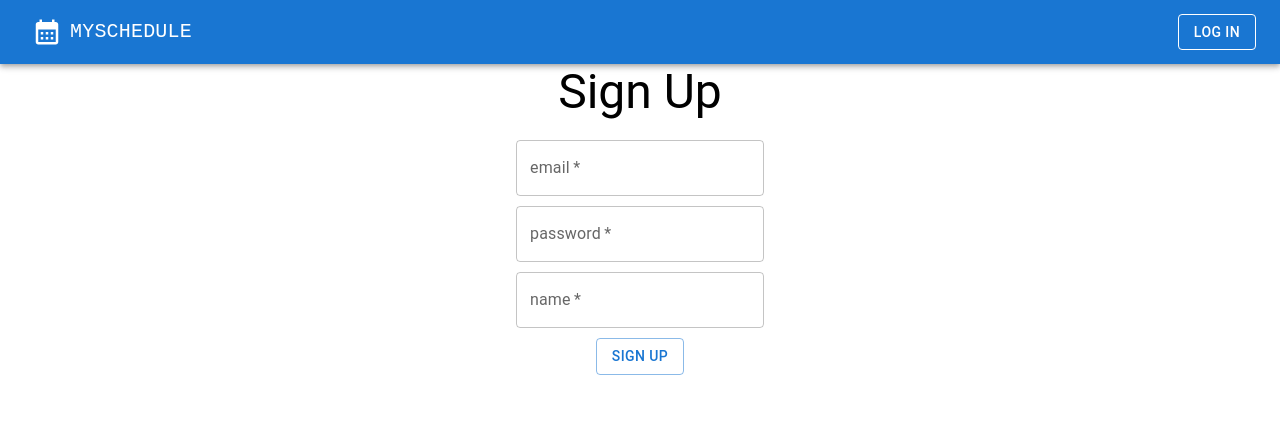
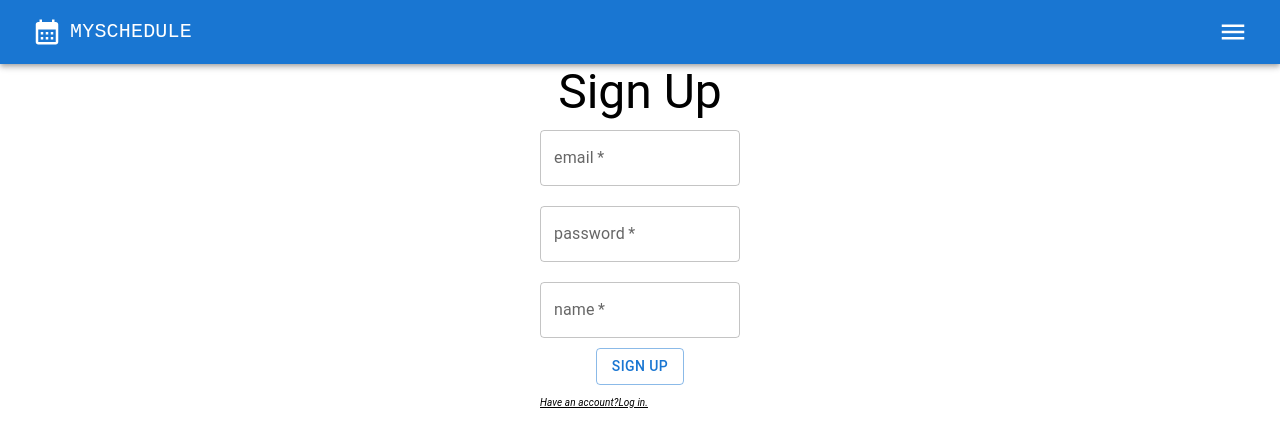
Before and after one commit to darzhang/myschedule, a Next.js app: page /signup in a window 1280 px wide. Shown: the top 446 px of the page. Built offline with nearby package versions, Linux system fonts and the light colour scheme; no server answers.

Commit message:
implement sign out functionality and change the navigation bar into a menu that recognise the user state

```diff
--- a/components/InputField.js
+++ b/components/InputField.js
@@ -5,7 +5,7 @@ import { TextField } from "@mui/material";
 export default function InputField({name, control, rules, condition, helperText, type}) {
   return (
     <div>
-      <Box sx={{display: "flex", flexDirection: "row", justifyContent: "center", alignItems: "center", m: "10px"}}>
+      <Box sx={{m: "10px", width:"200px"}}>
         <Controller
           name={name}
           control={control}
--- /dev/null
+++ b/components/MenuBar.js
@@ -0,0 +1,39 @@
+import { MenuOutlined } from "@mui/icons-material";
+import { Button, IconButton, Menu, MenuItem } from "@mui/material";
+import { useRouter } from "next/router";
+import { useState } from "react";
+import { useAuth } from "../context/AuthContext";
+
+export default function MenuBar() {
+  const [anchorEl, setAnchorEl] = useState(null);
+  const open = Boolean(anchorEl);
+  const router = useRouter();
+  const {user, signout} = useAuth();
+
+  const handleOpen = (event) => {
+    setAnchorEl(event.currentTarget);
+  }
+
+  const handleClose = () => setAnchorEl(null);
+
+  const handleClick = (location) => {
+    router.push(location);
+    handleClose();
+  }
+
+  return (
+    <div>
+      <IconButton color="inherit" onClick={handleOpen}>
+        <MenuOutlined sx={{fontSize:"30px"}} />
+      </IconButton>
+      <Menu
+        anchorEl={anchorEl}
+        open={open}
+        onClose={handleClose}>
+        {!user && <MenuItem onClick={() => handleClick("/signin")}>Sign In</MenuItem>}
+        {user && <MenuItem onClick={() => handleClick("/user/profile")}>Profile</MenuItem>}
+        {user && <MenuItem onClick={signout}>Sign Out</MenuItem>}
+      </Menu>
+    </div>
+  )
+}
--- a/components/Navbar.js
+++ b/components/Navbar.js
@@ -2,8 +2,11 @@ import { CalendarMonth } from "@mui/icons-material";
 import { AppBar, Button, IconButton, Toolbar, Typography } from "@mui/material";
 import { Box } from "@mui/system";
 import Link from "next/link";
+import { useAuth } from "../context/AuthContext";
+import MenuBar from "./MenuBar";
 
 export default function Navbar() {
+  const {user} = useAuth();
   return (
     <div>
       <AppBar position="relative">
@@ -19,9 +22,7 @@ export default function Navbar() {
               </Typography>
             </Box>
           </Link>
-          <Link href={"/signup"}>
-            <Button color="inherit" variant="outlined">Log In</Button>
-          </Link>
+          <MenuBar/>
         </Toolbar>
       </AppBar>
     </div>
--- a/components/ProtectedRoute.js
+++ b/components/ProtectedRoute.js
@@ -12,10 +12,10 @@ export default function ProtectedRoute({children}) {
     if(!user) {
       Swal.fire({
         icon: "error",
-        title: "You have not logged in yet"
+        title: "You have not signed in yet"
       }).then((result) => {
         if(result.isConfirmed){
-          router.push("/login")
+          router.push("/signin")
         }
       })
     }
--- a/context/AuthContext.js
+++ b/context/AuthContext.js
@@ -1,4 +1,4 @@
-import { createUserWithEmailAndPassword, onAuthStateChanged, signInWithEmailAndPassword } from "firebase/auth";
+import { createUserWithEmailAndPassword, onAuthStateChanged, signInWithEmailAndPassword, signOut } from "firebase/auth";
 import { useRouter } from "next/router";
 import { createContext, useContext, useEffect, useState } from "react"
 import Swal from "sweetalert2";
@@ -39,7 +39,7 @@ export default function AuthContextProvider({children}) {
         title: 'You have succefully sign up',
       }).then((result) => {
         if(result.isConfirmed){
-          router.push('/')
+          router.push('/');
         }
       });
 
@@ -56,16 +56,16 @@ export default function AuthContextProvider({children}) {
     }
   }
 
-// login using existing user details
+// signin using existing user details
 const signin = async(email, password) => {
   try {
     await signInWithEmailAndPassword(auth, email, password);
     Swal.fire({
       icon: 'success',
-      title: 'You have succefully sign up',
+      title: 'You have succefully Sign in',
     }).then((result) => {
       if(result.isConfirmed){
-        router.push('/')
+        router.push('/');
       }
     });
 
@@ -86,19 +86,19 @@ const signin = async(email, password) => {
         break;
     }
   }
-  await signInWithEmailAndPassword(auth, email, password);
-  Swal.fire({
+}
+
+//sign the user out
+const signout = async() => {
+  router.push('/');
+  signOut(auth).then(Swal.fire({
     icon: 'success',
-    title: 'You have succesfully log in',
-  }).then((result) => {
-    if(result.isConfirmed){
-      router.push('/')
-    }
-  })
+    title: 'You have succesfully Sign out'
+  }))
 }
 
   return (
-    <AuthContext.Provider value={{user, signup, signin}}>
+    <AuthContext.Provider value={{user, signup, signin, signout}}>
       {loading ? null : children}
     </AuthContext.Provider>
   )
--- a/pages/_app.js
+++ b/pages/_app.js
@@ -4,7 +4,7 @@ import ProtectedRoute from '../components/ProtectedRoute';
 import AuthContextProvider from '../context/AuthContext'
 import '../styles/globals.css'
 
-const noAuthRequired = ['/', '/login', '/signup'];
+const noAuthRequired = ['/', '/signin', '/signup'];
 
 function MyApp({ Component, pageProps }) {
   const router = useRouter();
--- a/pages/login.js
+++ b/pages/signin.js
@@ -5,15 +5,15 @@ import { useAuth } from "../context/AuthContext";
 import { Box } from "@mui/system";
 import Link from "next/link";
 
-export default function LoginPage() {
+export default function SignInPage() {
   const {control, handleSubmit, formState: {errors}} = useForm();
   const {signin} = useAuth();
 
-  const onSubmit = (data) => signup(data.email, data.password);
+  const onSubmit = (data) => signin(data.email, data.password);
   return (
     <form onSubmit={handleSubmit(onSubmit)}>
       <Box sx={{display: "flex", flexDirection:"column", alignItems:"center", m:"0 auto", width:"200px"}}>
-        <Typography variant="h3">Log In</Typography>
+        <Typography variant="h3">Sign In</Typography>
         <InputField
           name={"email"}
           control={control}
--- a/pages/signup.js
+++ b/pages/signup.js
@@ -1,8 +1,9 @@
-import { Button, TextField, Typography } from "@mui/material";
+import { Button,Typography } from "@mui/material";
 import { Box } from "@mui/system";
 import { useForm} from "react-hook-form";
 import { useAuth } from "../context/AuthContext";
 import InputField from "../components/InputField";
+import Link from "next/link";
 
 export default function SignUpPage() {
   const {control, handleSubmit, formState: {errors}} = useForm();
@@ -11,10 +12,9 @@ export default function SignUpPage() {
   const onSubmit = (data) => signup(data.email, data.password);
 
   return (
-    <Box sx={{display: "flex", flexDirection: "column", alignItems: "center"}}>
+    <form onSubmit={handleSubmit(onSubmit)}>
+      <Box sx={{display: "flex", flexDirection: "column", alignItems: "center", m:"0 auto", width: "200px"}}>
         <Typography variant="h3">Sign Up</Typography>
-      <Box sx={{height:"10px"}}/>
-      <form onSubmit={handleSubmit(onSubmit)}>
           <InputField
             name={"email"}
             control={control}
@@ -39,10 +39,13 @@ export default function SignUpPage() {
             helperText={""}
             type={"text"}
           />
-        <Box sx={{display: "flex", flexDirection: "column", justifyContent: "center", alignItems: "center", mt: "10px"}}>
           <Button type="submit" variant="outlined">SIGN UP</Button>
+          <Box sx={{mt: "10px", alignSelf:"start"}}>
+            <Link href={"/signin"}>
+              <Typography sx={{fontSize:"10px", fontStyle:"italic", textDecoration: "underline"}}>Have an account?Log in.</Typography>
+            </Link>
+          </Box>
       </Box>
     </form>
-    </Box>
   )
 }
```
Lines whose indentation alone changed are shown as unchanged.
